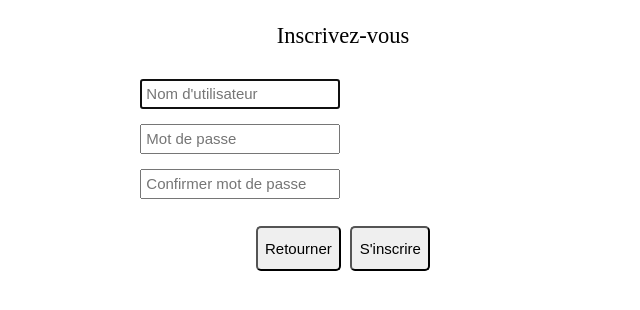
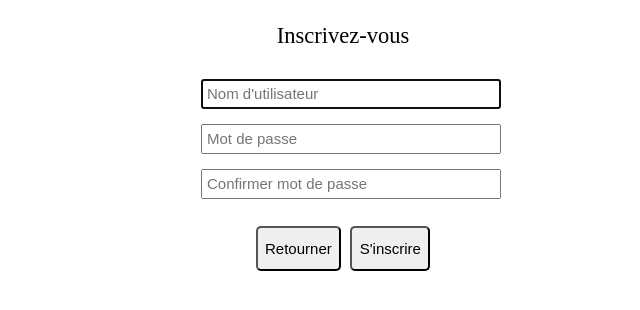
Before and after one commit to johnchem/OCProjet_LITReview, a Django app: page /signup/ in a window 1280 px wide. Shown: the part 45-355 px from the top of the page, without its empty margins (297-937 px from the left). Run offline with Django 4.2, Linux system fonts and the light colour scheme; some libraries are stand-ins or nearby versions.

Commit message:
signup form css and login page

```diff
--- a/litreview/authentication/forms.py
+++ b/litreview/authentication/forms.py
@@ -34,6 +34,9 @@ class SignUpForm(UserCreationForm):
     def __init__(self, *args, **kargs):
         super().__init__(*args, **kargs)
         self.helper = FormHelper()
+        self.helper.form_id = 'signup__form'
+        self.helper.form_method = 'post'
+        self.helper.error_text_inline = False
 
         for field in self.fields:
             self.fields[field].help_text = None
@@ -63,7 +66,6 @@ class SignUpForm(UserCreationForm):
             'maxlenght':16,
         })
 
-        self.helper.add_input(Submit('submit', 'Submit'))
     class Meta(UserCreationForm.Meta):
         model = get_user_model()
         fields = ('username', 'password1', 'password2')
--- a/litreview/authentication/static/authentication/signup.css
+++ b/litreview/authentication/static/authentication/signup.css
@@ -4,49 +4,20 @@
 }
 
 form {
-    display: grid;
-    grid-template: "blank username error_user" 1fr "blank pwd1 error_pwd1" 1fr "blank pwd2 error_pwd2" 1fr/ 1fr 1fr 1fr;
-    /* flex-direction: column; */
-    align-items: center;
+    display: block;
+    margin-left: 50%;
 }
 
-.control{
-    width:60%;
+#signup__form input{
+    transform: translate(-50%, 0%);
+    width : 300px;
+    padding: 0.3rem;
+    margin: 0.5rem;
 }
 
-.error{
+.help-block{
     color: red;
     margin: 0rem;
-}
-
-#div_id_username{
-    grid-area: username;
-}
-
-.errorlist{
-    grid-area: error_user;
-}
-
-#div_id_password1{
-    grid-area: pwd1;
-}
-
-#div_id_password1 .error{
-    grid-area: error_pwd1;
-}
-
-#div_id_password2{
-    grid-area: pwd2;
-}
-
-#div_id_password2 .error{
-    grid-area: error_pwd2;
-}
-
-input{
-    padding: 0.3rem;
-    margin: 0.5rem;
-    width:200px;
 }
 
 .signup__button{
--- a/litreview/authentication/templates/authentication/signup.html
+++ b/litreview/authentication/templates/authentication/signup.html
@@ -11,10 +11,7 @@
 
 {% block content %}
     <p class="signup__title">Inscrivez-vous</p>
-    <form id="signup__form", method="post">
-        {% csrf_token %}
-        {{ form | crispy }}
-    </form>
+    {% crispy form %}
 
     <div class="signup__button">
         <a href="{% url 'login'%}">
--- a/litreview/authentication/views.py
+++ b/litreview/authentication/views.py
@@ -16,7 +16,6 @@ class LoginPage(View):
         return render(
         request, self.template_name, context={'form':form, 'message':message}
         )
-
 
     def post(self, request):
         form = self.form_class(request.POST)
```
Also changed, not shown: litreview/authentication/static/authentication/login.css (+31 -0 lines), litreview/authentication/templates/authentication/login.html (+9 -10 lines).
